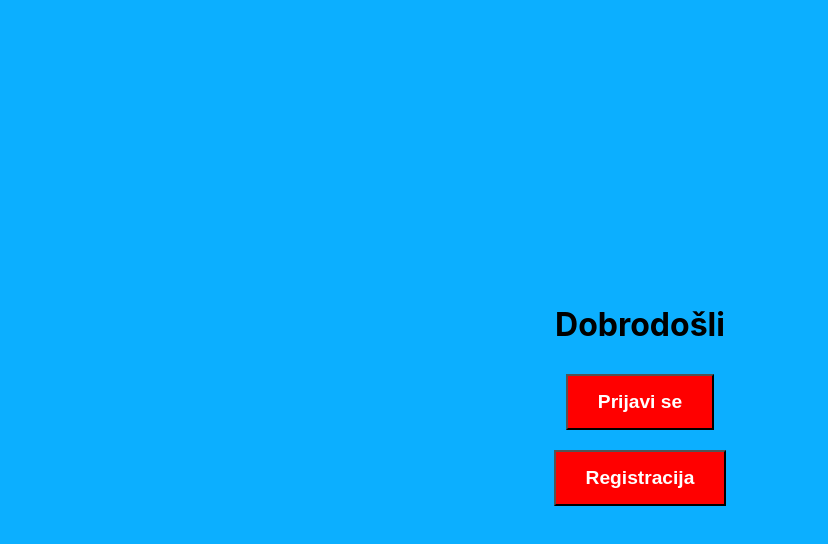
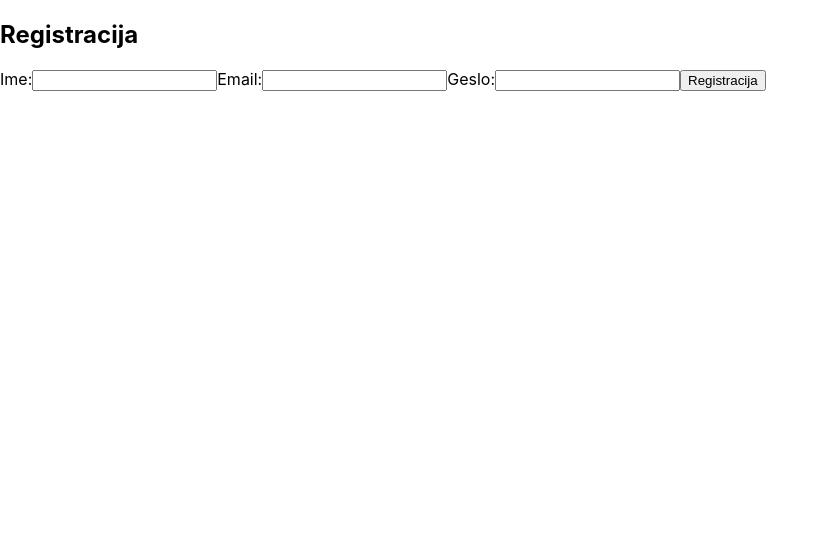
Before and after one commit to rokciber/Projekt, a React (Create React App) app in the folder mojprojekt/: page /registracija in a window 1280 px wide. Shown: the top 544 px of the page, without its empty margins (0-828 px from the left). Built offline with nearby package versions, Linux system fonts and the light colour scheme.

Commit message:
adding /prijava and /registracija

```diff
--- a/mojprojekt/src/App.js
+++ b/mojprojekt/src/App.js
@@ -1,14 +1,20 @@
-import './App.css';
-import  HomePage  from "./HomePage"
+import React from 'react';
+import { BrowserRouter as Router, Route, Routes } from 'react-router-dom'; // Uporabili smo Routes namesto Switch
 
-function App() {
+import Homepage from './HomePage';
+import Prijava from './prijava';
+import Registracija from './registracija';
+
+const App = () => {
   return (
-    <div>
-
-      <HomePage />
-
-    </div>
-  )
-}
+    <Router>
+      <Routes> {/* Tukaj uporabimo Routes namesto Switch */}
+        <Route path="/" element={<Homepage />} /> {/* element namesto component */}
+        <Route path="/prijava" element={<Prijava />} /> {/* element namesto component */}
+        <Route path="/registracija" element={<Registracija />} /> {/* element namesto component */}
+      </Routes> {/* Tukaj uporabimo Routes namesto Switch */}
+    </Router>
+  );
+};
 
 export default App;
--- a/mojprojekt/src/HomePage.js
+++ b/mojprojekt/src/HomePage.js
@@ -1,4 +1,5 @@
 import React from 'react';
+import { Link } from 'react-router-dom';
 
 
 const HomePage = () => {
@@ -6,13 +7,12 @@ const HomePage = () => {
     <div style={styles.container}>
       <h1 style={styles.heading}>Dobrodošli</h1>
       <div style={styles.buttonsContainer}>
-        <button style={styles.button}>
-          Prijavi se
-        </button>
-
-        <button style={styles.button}>
-          Registracija
-          </button>
+        <Link to="/prijava">
+            <button>Prijava</button>
+        </Link>
+        <Link to="/registracija">
+            <button>Registracija</button>
+        </Link>
 
       </div>
     </div>
--- /dev/null
+++ b/mojprojekt/src/prijava.js
@@ -0,0 +1,27 @@
+import React, { useState } from 'react';
+
+const Prijava = () => {
+  const [email, setEmail] = useState('');
+  const [geslo, setGeslo] = useState('');
+
+  const handleSubmit = (e) => {
+    e.preventDefault();
+    // Tukaj lahko obdelate prijavo na strežniku ali pa samo izpišete vrednosti za testiranje
+    console.log('Email:', email, 'Geslo:', geslo);
+  };
+
+  return (
+    <div>
+      <h2>Prijava</h2>
+      <form onSubmit={handleSubmit}>
+        <label>Email:</label>
+        <input type="email" value={email} onChange={(e) => setEmail(e.target.value)} required />
+        <label>Geslo:</label>
+        <input type="password" value={geslo} onChange={(e) => setGeslo(e.target.value)} required />
+        <button type="submit">Prijava</button>
+      </form>
+    </div>
+  );
+};
+
+export default Prijava;
--- /dev/null
+++ b/mojprojekt/src/registracija.js
@@ -0,0 +1,30 @@
+import React, { useState } from 'react';
+
+const Registracija = () => {
+  const [ime, setIme] = useState('');
+  const [email, setEmail] = useState('');
+  const [geslo, setGeslo] = useState('');
+
+  const handleSubmit = (e) => {
+    e.preventDefault();
+    // Tukaj lahko obdelate registracijo na strežniku ali pa samo izpišete vrednosti za testiranje
+    console.log('Ime:', ime, 'Email:', email, 'Geslo:', geslo);
+  };
+
+  return (
+    <div>
+      <h2>Registracija</h2>
+      <form onSubmit={handleSubmit}>
+        <label>Ime:</label>
+        <input type="text" value={ime} onChange={(e) => setIme(e.target.value)} required />
+        <label>Email:</label>
+        <input type="email" value={email} onChange={(e) => setEmail(e.target.value)} required />
+        <label>Geslo:</label>
+        <input type="password" value={geslo} onChange={(e) => setGeslo(e.target.value)} required />
+        <button type="submit">Registracija</button>
+      </form>
+    </div>
+  );
+};
+
+export default Registracija;
```
Also changed, not shown: mojprojekt/src/styles.css (added, +31 -0 lines).
